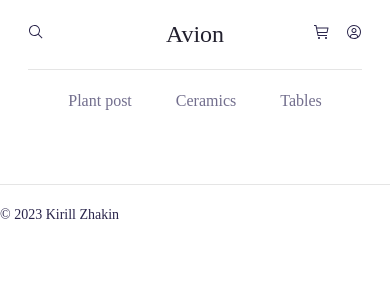
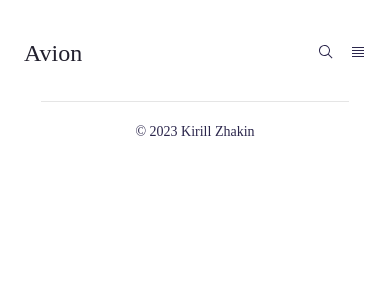
Before and after one commit to kirillzhakin/online-store, a Vue app: page /#/tables in a window 390 px wide. Shown: the top 300 px of the page. Built offline with nearby package versions, Linux system fonts and the light colour scheme.

Commit message:
add mobile version

```diff
--- a/src/assets/styles/global.scss
+++ b/src/assets/styles/global.scss
@@ -6,8 +6,11 @@
 	--clash: 'Clash Display', sans-serif;
 	--primary: #2a254b;
 	--gray: #726e8d;
+	--lightgray: #f9f9f9;
 }
-
+* {
+	font-weight: 400;
+}
 body {
 	font-family: var(--satoshi);
 	font-size: 16px;
@@ -16,4 +19,5 @@ body {
 .container {
 	max-width: 1440px;
 	margin: auto;
+	padding: 0 24px;
 }
--- a/src/components/AboutBrand.vue
+++ b/src/components/AboutBrand.vue
@@ -48,22 +48,47 @@
 
 <style lang="scss" scoped>
 	.about-brand {
-		padding: 80px 80px 130px 80px;
+		padding: 80px 6% 130px 6%;
+		@media screen and (max-width: 620px) {
+			padding: 48px 0;
+		}
 		&__title {
 			text-align: center;
 			font-size: 24px;
 			color: var(--primary);
-			margin: 0 0 84px 0;
+			margin-bottom: 84px;
 			font-weight: 400;
+			@media screen and (max-width: 620px) {
+				text-align: left;
+				font-size: 20px;
+				margin-bottom: 36px;
+			}
 		}
 		&-elements {
 			display: grid;
-			grid-template-columns: repeat(4, 210px);
-			justify-content: space-between;
+			grid-template-columns: repeat(4, 1fr);
+			column-gap: 20px;
+			justify-content: center;
+			@media screen and (max-width: 1280px) {
+				grid-template-columns: repeat(4, 1fr);
+				gap: 20px;
+			}
+			@media screen and (max-width: 1024px) {
+				grid-template-columns: repeat(2, 1fr);
+				gap: 20px;
+			}
+			@media screen and (max-width: 620px) {
+				grid-template-columns: 1fr;
+				gap: 20px;
+			}
 		}
 		&-element {
 			color: var(--primary);
-
+			background: var(--lightgray);
+			padding: 48px;
+			@media screen and (max-width: 620px) {
+				padding: 36px 24px;
+			}
 			&-img {
 				display: block;
 				margin-bottom: 12px;
--- a/src/components/Cover.vue
+++ b/src/components/Cover.vue
@@ -20,6 +20,11 @@
 		background: url('/img/cover.jpg');
 		background-size: cover;
 		justify-content: flex-end;
-		padding-right: 80px;
+		padding-right: 6%;
+		@media screen and (max-width: 620px) {
+			padding: 0;
+			height: auto;
+			background: transparent;
+		}
 	}
 </style>
--- a/src/components/CoverInformation.vue
+++ b/src/components/CoverInformation.vue
@@ -11,6 +11,7 @@
 				>View collection</ui-button
 			>
 		</div>
+		<img class="cover-info__image" src="/img/cover.jpg" alt="cover" />
 	</div>
 </template>
 
@@ -42,6 +43,16 @@
 		max-width: 630px;
 		padding: 50px 55px;
 		height: 444px;
+		@media screen and (max-width: 620px) {
+			padding: 47px 0 32px 0;
+			min-height: 0;
+			height: auto;
+		}
+		&-text {
+			@media screen and (max-width: 620px) {
+				margin-bottom: 32px;
+			}
+		}
 		&__title {
 			font-family: var(--satoshi);
 			font-weight: 400;
@@ -51,5 +62,12 @@
 		&__description {
 			font-size: 18px;
 		}
+		&__image {
+			display: none;
+			@media screen and (max-width: 620px) {
+				display: block;
+				margin-top: 32px;
+			}
+		}
 	}
 </style>
--- a/src/components/Products.vue
+++ b/src/components/Products.vue
@@ -52,11 +52,19 @@
 
 <style lang="scss" scoped>
 	.products {
-		padding: 0 80px;
+		padding: 0 6%;
 		display: grid;
 		grid-template-columns: repeat(4, 1fr);
 		column-gap: 20px;
 		margin-bottom: 64px;
+		@media screen and (max-width: 1024px) {
+			grid-template-columns: repeat(2, 1fr);
+			gap: 40px 20px;
+		}
+		@media screen and (max-width: 620px) {
+			grid-template-columns: 1fr;
+			padding: 0;
+		}
 		&-container {
 			margin-bottom: 56px;
 		}
--- a/src/components/UI/Button.vue
+++ b/src/components/UI/Button.vue
@@ -47,6 +47,10 @@
 		height: 56px;
 		text-decoration: none;
 		transition: opacity, 0s, ease-out, 0.3s;
+		@media screen and (max-width: 620px) {
+			width: 100%;
+		}
+
 		&:hover {
 			opacity: 0.8;
 		}
--- a/src/components/layout/Footer.vue
+++ b/src/components/layout/Footer.vue
@@ -11,17 +11,24 @@
 <style lang="scss" scoped>
 	.footer {
 		display: flex;
-		justify-content: center;
-		color: #fff;
+		align-items: center;
+		max-width: 1440px;
 		height: 120px;
 		&-bottom {
 			display: flex;
+			margin: 0 auto 0 auto;
+			width: 89%;
 			padding-top: 22px;
-			max-width: 1277px;
-			width: 100%;
-			margin: auto 0 0 0;
 			border-top: 1px solid rgba(0, 0, 0, 0.1);
 			height: 68px;
+			@media screen and (max-width: 1024px) {
+				width: 90%;
+			}
+			@media screen and (max-width: 620px) {
+				margin: 48px auto 36px auto;
+				width: 90%;
+				justify-content: center;
+			}
 			&__copyright {
 				font-size: 14px;
 				color: var(--primary);
--- a/src/components/layout/Header.vue
+++ b/src/components/layout/Header.vue
@@ -1,9 +1,18 @@
 <template>
 	<header class="header">
 		<div class="header-top">
-			<div class="header-top-search">
-				<img src="/svg/header-search.svg" alt="search" />
+			<div class="header-top-left">
+				<div class="header-top-search">
+					<img src="/svg/header-search.svg" alt="search" />
+				</div>
+				<div
+					class="header-top-mobile-menu"
+					@click="isOpenedMobileMenu = !isOpenedMobileMenu"
+				>
+					<img src="/svg/menu.svg" alt="menu" />
+				</div>
 			</div>
+
 			<router-link to="/" class="header-logo">Avion</router-link>
 			<div class="header-top-right">
 				<div class="header-top-right__cart">
@@ -28,10 +37,20 @@
 				>{{ element.name }}</router-link
 			>
 		</div>
+		<div class="header-menu-mobile" v-if="isOpenedMobileMenu">
+			<router-link
+				:to="element.path"
+				v-for="(element, i) of menu"
+				:key="i"
+				class="header-menu__link"
+				>{{ element.name }}</router-link
+			>
+		</div>
 	</header>
 </template>
 
 <script setup>
+	import { ref } from 'vue'
 	const menu = [
 		{
 			name: 'Plant post',
@@ -46,12 +65,18 @@
 			path: '/tables'
 		}
 	]
+
+	const isOpenedMobileMenu = ref(false)
 </script>
 
 <style lang="scss" scoped>
 	.header {
 		height: 132px;
-		background: #fff;
+		position: relative;
+		@media screen and (max-width: 620px) {
+			height: 69px;
+			padding: 20px 0;
+		}
 		&-top {
 			display: grid;
 			grid-template-columns: repeat(3, 1fr);
@@ -59,10 +84,40 @@
 			align-items: center;
 			border-bottom: 1px solid rgba(0, 0, 0, 0.1);
 			margin: 0 28px;
+			@media screen and (max-width: 620px) {
+				margin: 0;
+				border: none;
+				height: auto;
+				padding: 20px 0;
+				display: flex;
+				justify-content: space-between;
+			}
+			&-left {
+				display: flex;
+				align-items: center;
+				@media screen and (max-width: 620px) {
+					order: 2;
+				}
+			}
+			&-search {
+				@media screen and (max-width: 620px) {
+					margin-right: 16px;
+				}
+			}
+			&-mobile-menu {
+				display: none;
+				@media screen and (max-width: 620px) {
+					display: block;
+					cursor: pointer;
+				}
+			}
 			&-right {
 				display: flex;
 				align-items: center;
 				justify-content: flex-end;
+				@media screen and (max-width: 620px) {
+					display: none;
+				}
 				&__cart {
 					margin-right: 16px;
 				}
@@ -74,6 +129,9 @@
 			text-decoration: none;
 			color: #22202e;
 			text-align: center;
+			@media screen and (max-width: 620px) {
+				order: 1;
+			}
 			&:hover {
 				text-decoration: underline;
 			}
@@ -83,14 +141,30 @@
 			display: flex;
 			justify-content: center;
 			align-items: center;
+			@media screen and (max-width: 620px) {
+				display: none;
+				height: 0;
+			}
 			&__link {
 				margin: 0 22px;
 				color: var(--gray);
 				text-decoration: none;
+				@media screen and (max-width: 620px) {
+					display: block;
+					margin-bottom: 20px;
+				}
 				&:hover {
 					text-decoration: underline;
 				}
 			}
+			&-mobile {
+				position: absolute;
+				background: #fff;
+				width: 100%;
+				top: 100px;
+				border: 1px solid;
+				padding: 40px 24px;
+			}
 		}
 	}
 </style>
```
Also changed, not shown: src/components/Product.vue (+12 -9 lines), public/svg/menu.svg (added).
